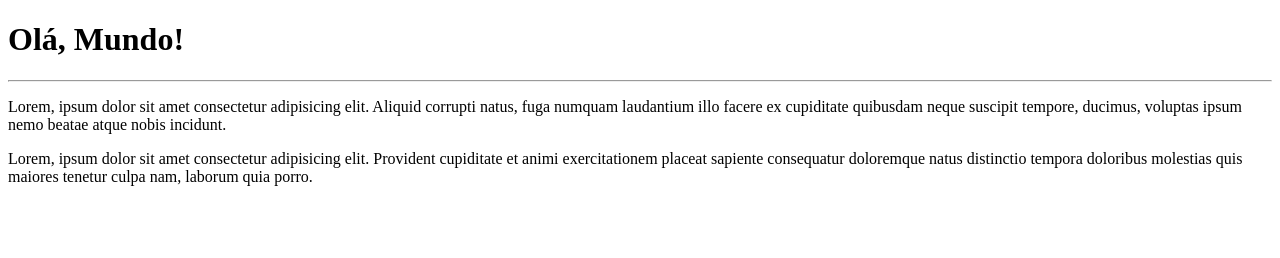
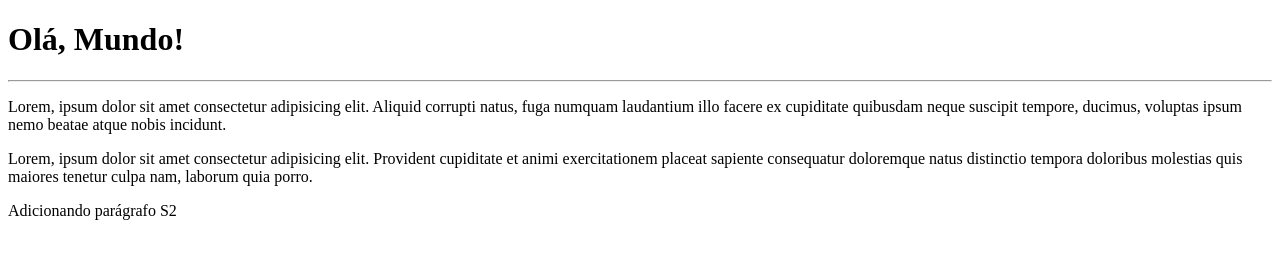
Before and after one commit to aleksonbruno/Ola-mundo, a plain HTML site: page site-exemplo/index.html in a window 1280 px wide. Drawn offline with Linux system fonts and the light colour scheme.

Commit message:
add parágrafo

```diff
--- a/site-exemplo/index.html
+++ b/site-exemplo/index.html
@@ -10,5 +10,6 @@
     <hr>
     <p>Lorem, ipsum dolor sit amet consectetur adipisicing elit. Aliquid corrupti natus, fuga numquam laudantium illo facere ex cupiditate quibusdam neque suscipit tempore, ducimus, voluptas ipsum nemo beatae atque nobis incidunt.</p>
     <p>Lorem, ipsum dolor sit amet consectetur adipisicing elit. Provident cupiditate et animi exercitationem placeat sapiente consequatur doloremque natus distinctio tempora doloribus molestias quis maiores tenetur culpa nam, laborum quia porro.</p>
+    <p>Adicionando parágrafo S2 </p>
 </body>
 </html>
```
